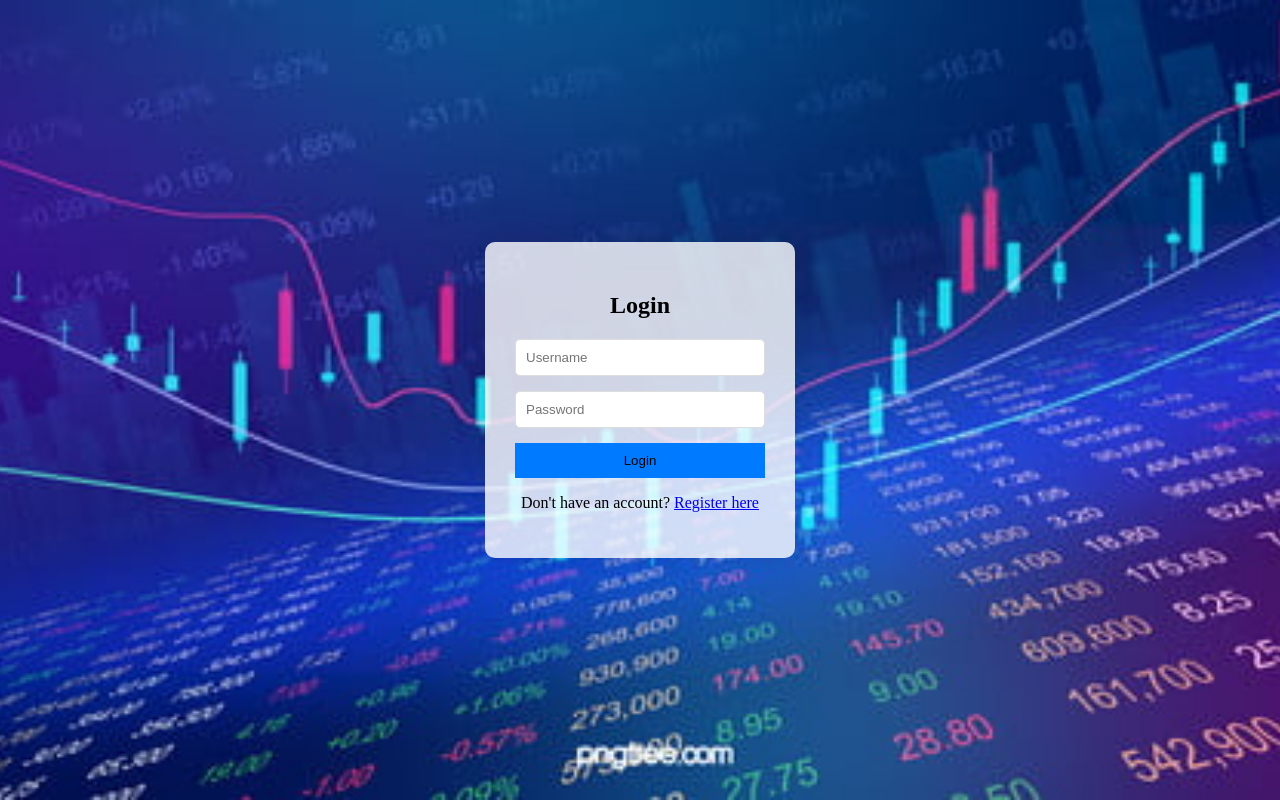
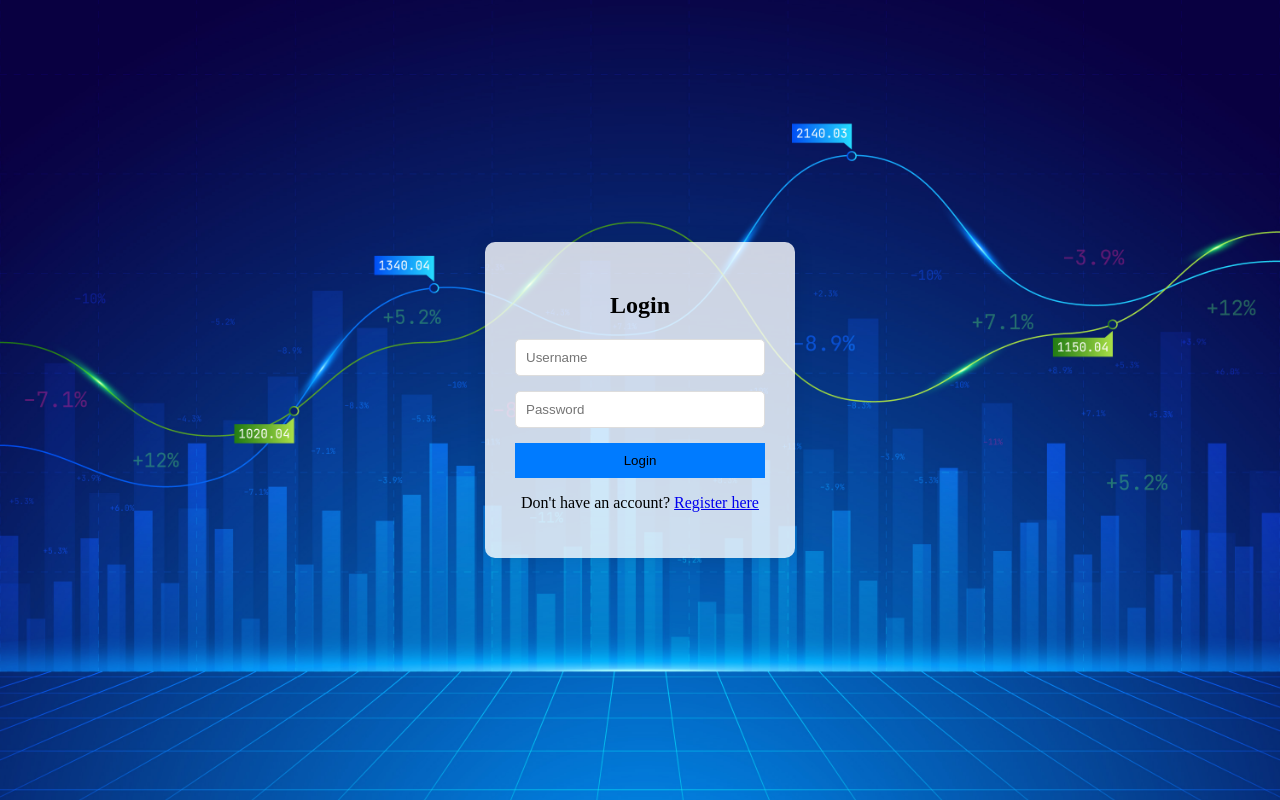
Before and after one commit to kkkri/cop290_A1subtask2, a Flask app: page / in a window 1280 px wide. Run offline with Flask 3, Linux system fonts and the light colour scheme.

Commit message:
login-background

```diff
--- a/Static/style.css
+++ b/Static/style.css
@@ -51,7 +51,7 @@
 
 /* Add this to your style.css */
 body {
-    background-image: url('/static/bg.jpg');  /* Adjust the path based on your folder structure */
+    background-image: url('/static/6379114.jpg');  /* Adjust the path based on your folder structure */
     background-size: cover;
     background-position: center;
     background-repeat: no-repeat;
```
